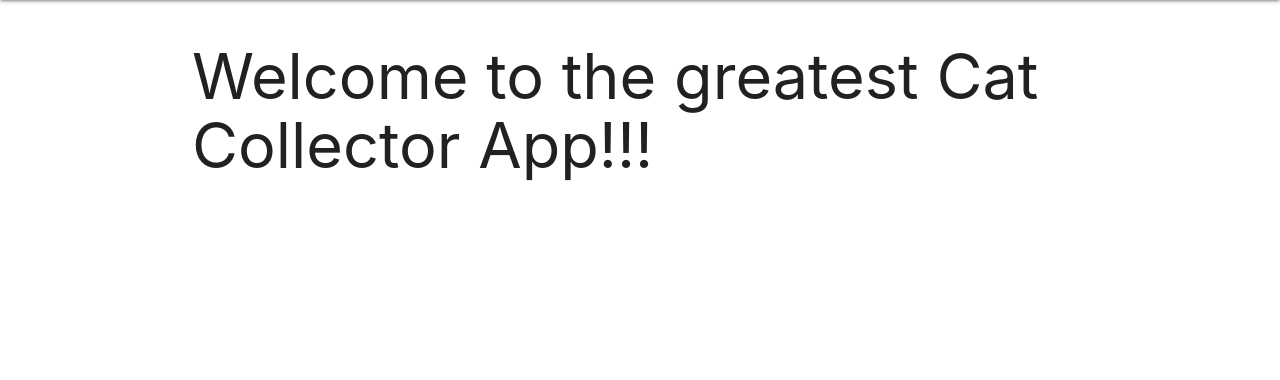
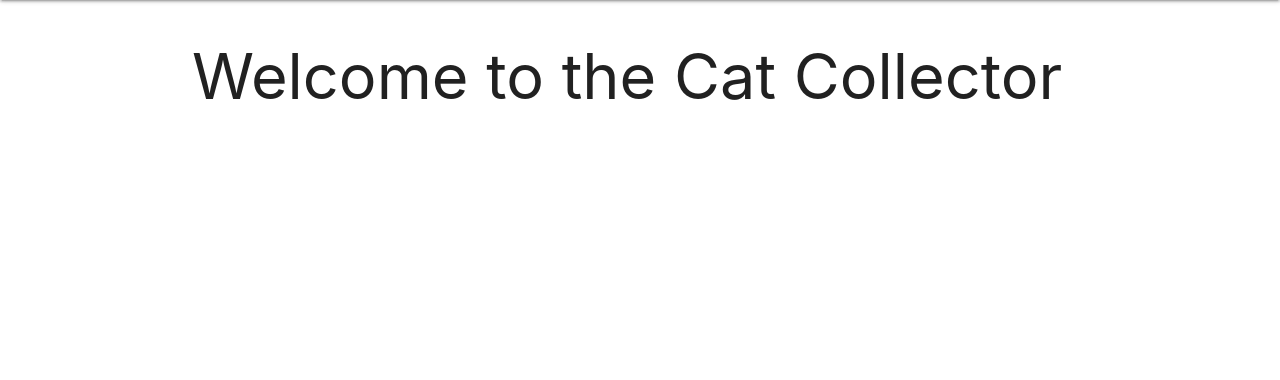
Before and after one commit to jpardike/cat_collector2, a Django app: page / in a window 1280 px wide. Shown: the part 64-444 px from the top of the page. Run offline with Django 3.2, Linux system fonts and the light colour scheme.

Commit message:
update title

```diff
--- a/main_app/templates/home.html
+++ b/main_app/templates/index.html
@@ -5,5 +5,5 @@ Homepage
 {% endblock %}
 
 {% block content %}
-  <h1>Welcome to the greatest Cat Collector App!!!</h1>
+  <h1>Welcome to the Cat Collector</h1>
 {% endblock %}
--- a/main_app/views.py
+++ b/main_app/views.py
@@ -5,7 +5,7 @@ from .forms import FeedingForm
 
 # Create your views here.
 def home(request):
-    return render(request, 'home.html')
+    return render(request, 'index.html')
 
 def about(request):
     return render(request, 'about.html')
```
